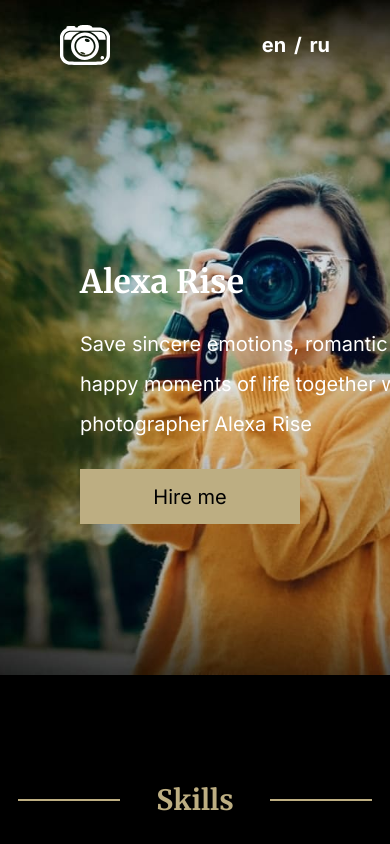
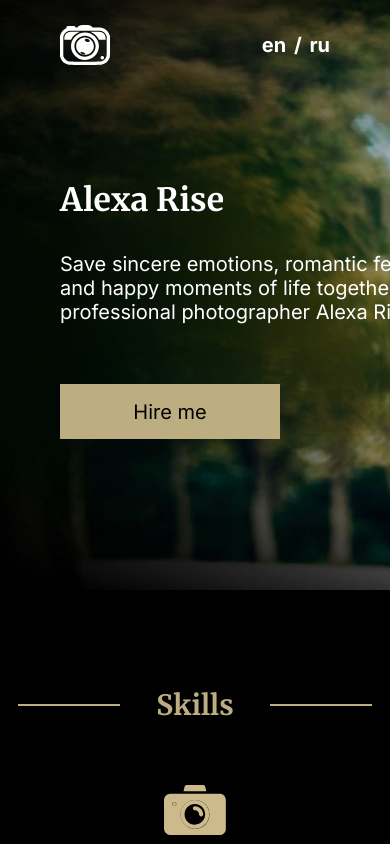
Before and after one commit to Kornull/RS-School-Stage-0, a plain HTML site: page portfolio/index.html in a window 390 px wide. Shown: the top 844 px of the page. Drawn offline with Linux system fonts and the light colour scheme.

Commit message:
feat: media 768px add section hero

```diff
--- a/portfolio/assets/css/style.css
+++ b/portfolio/assets/css/style.css
@@ -836,4 +836,28 @@ h2 {
     display: none;
   }
 
+  /* Hero */
+  .hero {
+    width: 100%;
+    height: 590px;
+    background-position: -5px -30px;
+    background-size: auto 620px;
+    margin-bottom: 80px;
+  }
+
+  .hero__item {
+    top: 168px;
+    left: 60px;
+  }
+
+  .hero__title {
+    margin-bottom: 20px;
+    font-weight: 400;
+  }
+
+  .hero__subscribe {
+    width: 420px;
+    line-height: 1.2;
+    margin-bottom: 12px;
+  }
 }
```
